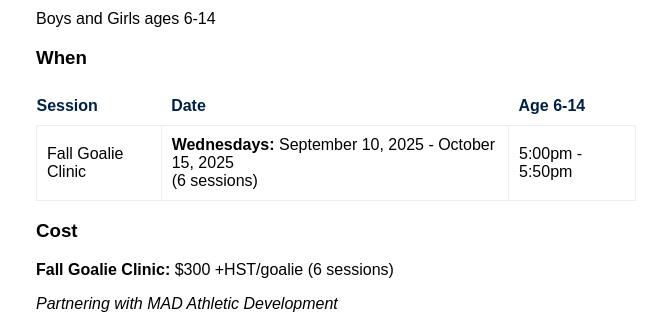
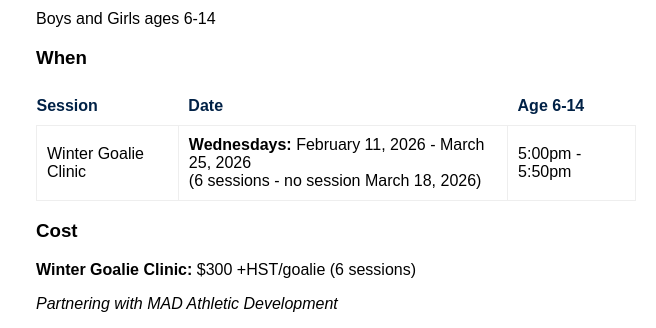
Before and after one commit to teen-ranch/teenranch.com, a Gatsby site: page /programs/hockey-and-skating/goalie-clinic in a window 1280 px wide. Shown: the part 1060-1388 px from the top of the page, 624-1280 px from the left. Built offline with nearby package versions, Linux system fonts and the light colour scheme; Gatsby itself is replaced by a stand-in of ours.

Commit message:
goalie clinic

```diff
--- a/src/pages/programs/hockey-and-skating/goalie-clinic.js
+++ b/src/pages/programs/hockey-and-skating/goalie-clinic.js
@@ -61,12 +61,23 @@ export default function Default({ data }) {
 								</tr>
 							</thead>
 							<tbody>
-								<tr>
+								{/* <tr>
 									<td>Fall Goalie Clinic</td>
 									<td>
 										<strong>Wednesdays:</strong> September 10, 2025 - October 15, 2025
 										<br />
 										(6 sessions)
+									</td>
+									<td>
+										<Time>1700</Time> - <Time>1750</Time>
+									</td>
+								</tr> */}
+								<tr>
+									<td>Winter Goalie Clinic</td>
+									<td>
+										<strong>Wednesdays:</strong> February 11, 2026 - March 25, 2026
+										<br />
+										(6 sessions - no session March 18, 2026)
 									</td>
 									<td>
 										<Time>1700</Time> - <Time>1750</Time>
@@ -100,7 +111,8 @@ export default function Default({ data }) {
 					</div>
 					<h3>Cost</h3>
 					<p>
-						<strong>Fall Goalie Clinic:</strong> $300 +HST/goalie (6 sessions)
+						{/* <strong>Fall Goalie Clinic:</strong> $300 +HST/goalie (6 sessions) */}
+						<strong>Winter Goalie Clinic:</strong> $300 +HST/goalie (6 sessions)
 						{/* <strong>(A) Summer session:</strong> $450 +HST/goalie (8 sessions)
 						<br />
 						<strong>(B) Summer session:</strong> $315 +HST/goalie (6 sessions) */}
```
